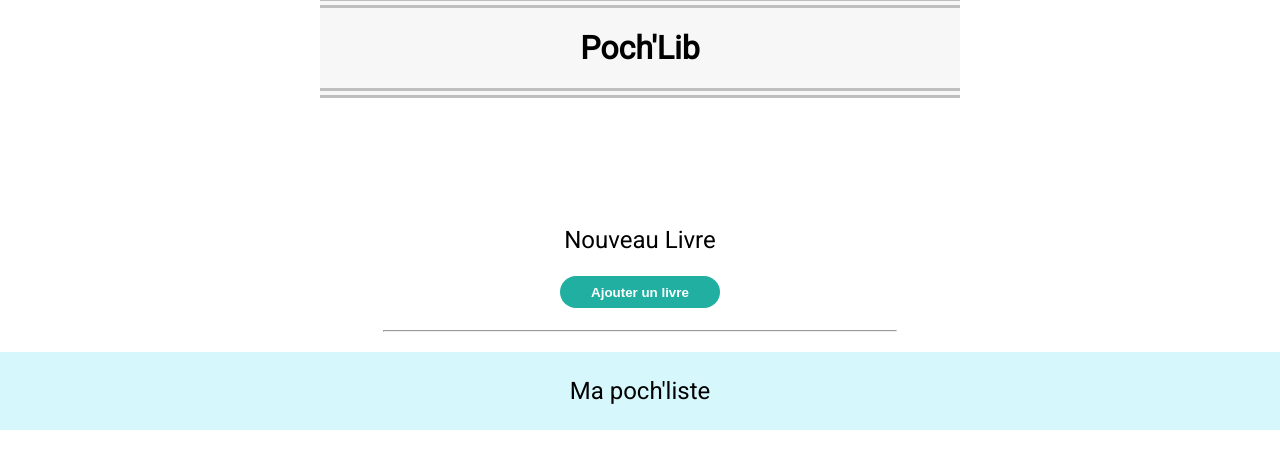
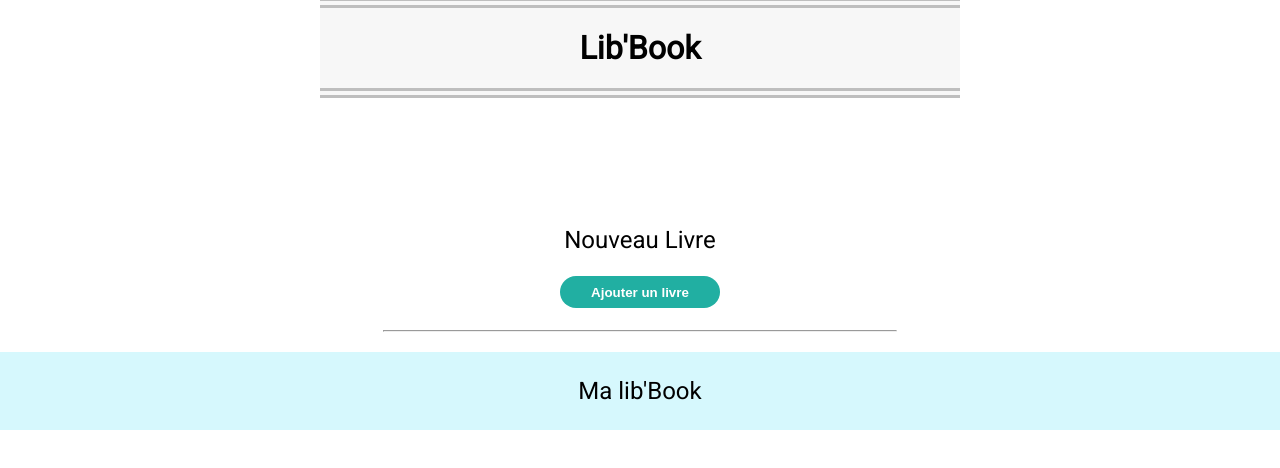
Before and after one commit to Ultivenik/lib-book, a plain HTML site: page index.html in a window 1280 px wide. Shown: the part 156-624 px from the top of the page. Drawn offline with Linux system fonts and the light colour scheme.

Commit message:
final commit

```diff
--- a/index.html
+++ b/index.html
@@ -10,11 +10,11 @@
   	</head>
   	<body>
 		<div id="myBooks">
-			<h1 class="title">Poch'Lib</h1>
+			<h1 class="title">Lib'Book</h1>
 			<h2 class="h2">Nouveau Livre</h2>
 			<hr>
 			<div id="content">
-				<h2>Ma poch'liste</h2>
+				<h2>Ma lib'Book</h2>
 			</div>
 		</div>
 		 <script src="script.js" defer></script>
```
